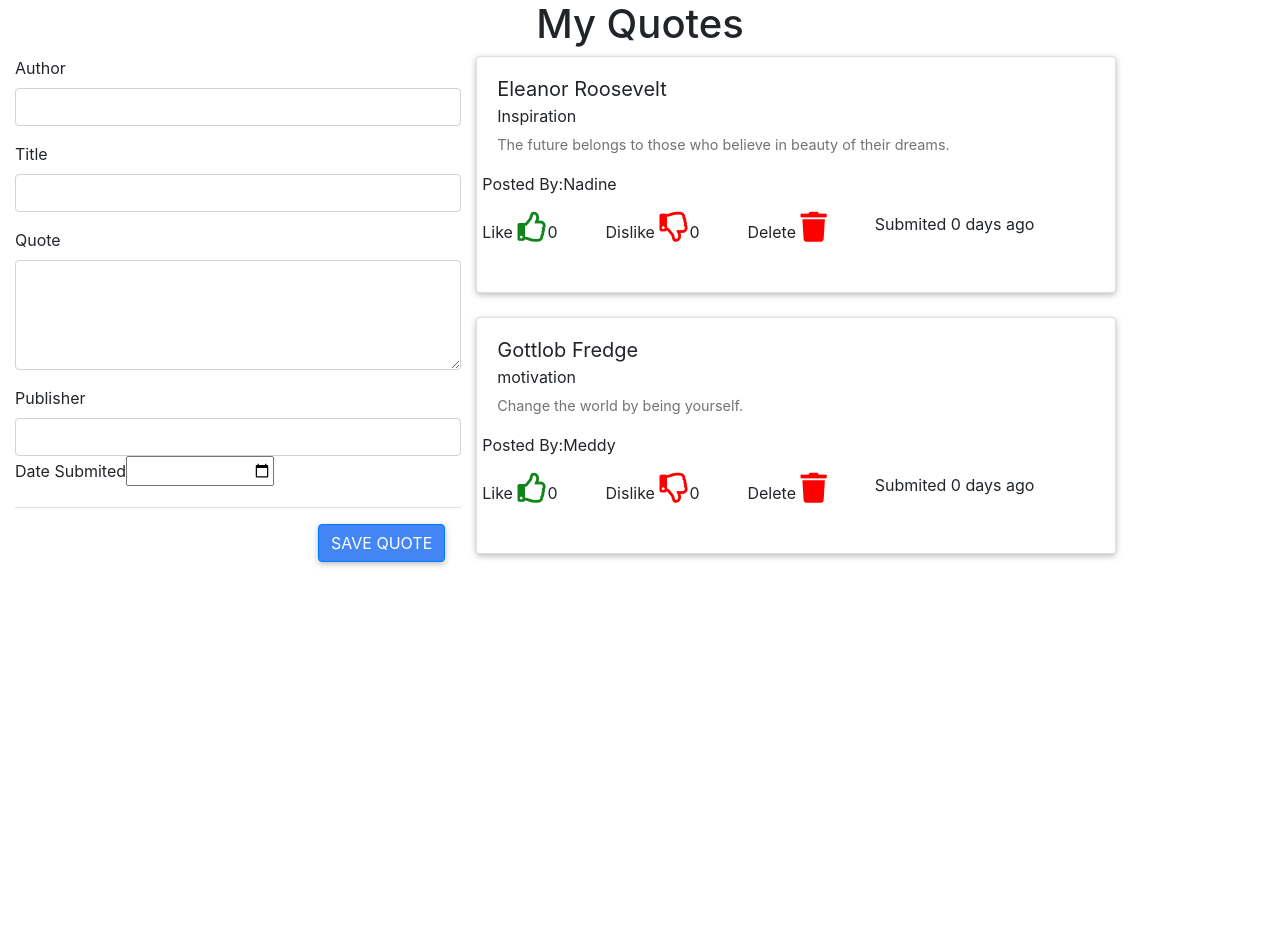
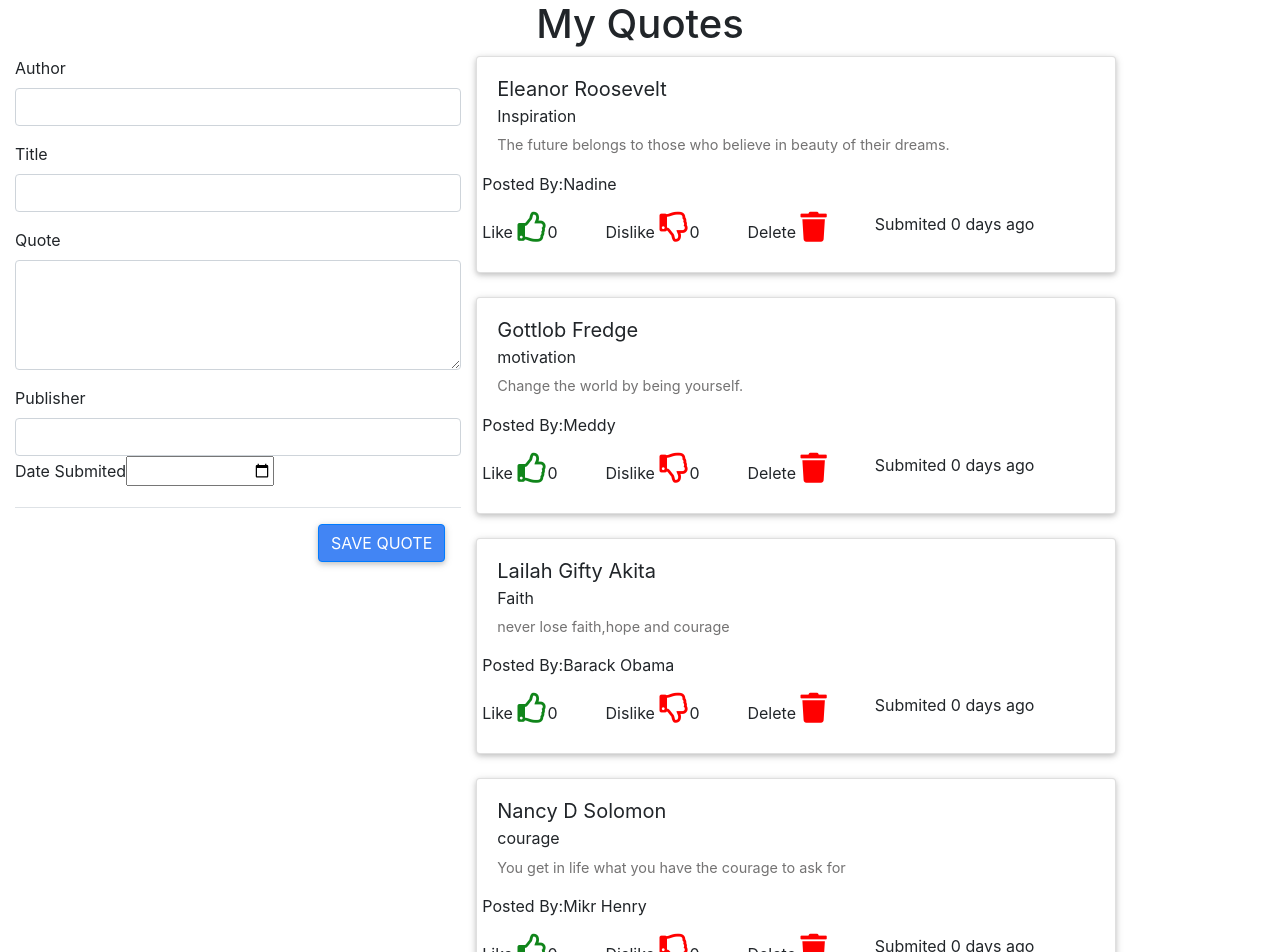
Before and after one commit to nadineuwineza/QUOTES, an Angular app: page / in a window 1280 px wide. Shown: the top 952 px of the page. Before the commit the page ends 800 px from the top, so only its background shows below. Built offline with nearby package versions, Linux system fonts and the light colour scheme.

Commit message:
adding quotes

```diff
--- a/src/app/quotes/quotes.component.ts
+++ b/src/app/quotes/quotes.component.ts
@@ -14,6 +14,8 @@ export class QuoteComponent implements OnInit {
   quotes: Quotes[]=[
     new Quotes(0,'Eleanor Roosevelt','Inspiration','The future belongs to those who believe in beauty of their dreams.',0,0,'Nadine',new Date(2020,9,25)),
     new Quotes(1,'Gottlob Fredge','motivation','Change the world by being yourself.',0,0,'Meddy',new Date(2020,9,8)),
+    new Quotes(2,'Lailah Gifty Akita','Faith','never lose faith,hope and courage',0,0,'Barack Obama',new Date(2020,9,8)),
+    new Quotes(3,'Nancy D Solomon','courage','You get in life what you have the courage to ask for',0,0,'Mikr Henry',new Date(2020,9,8)),
 
   ];
   getCurrentId(){
```
